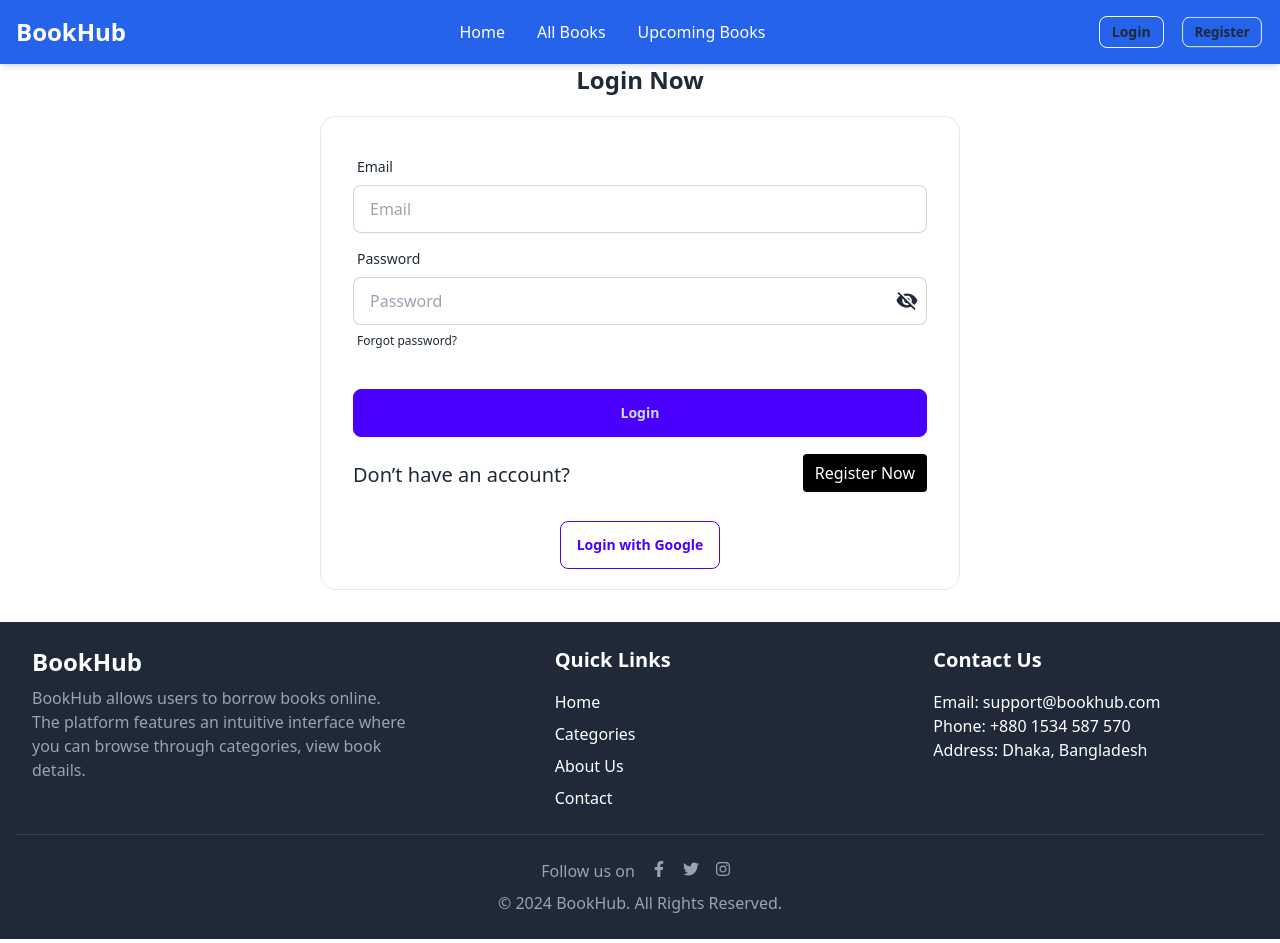
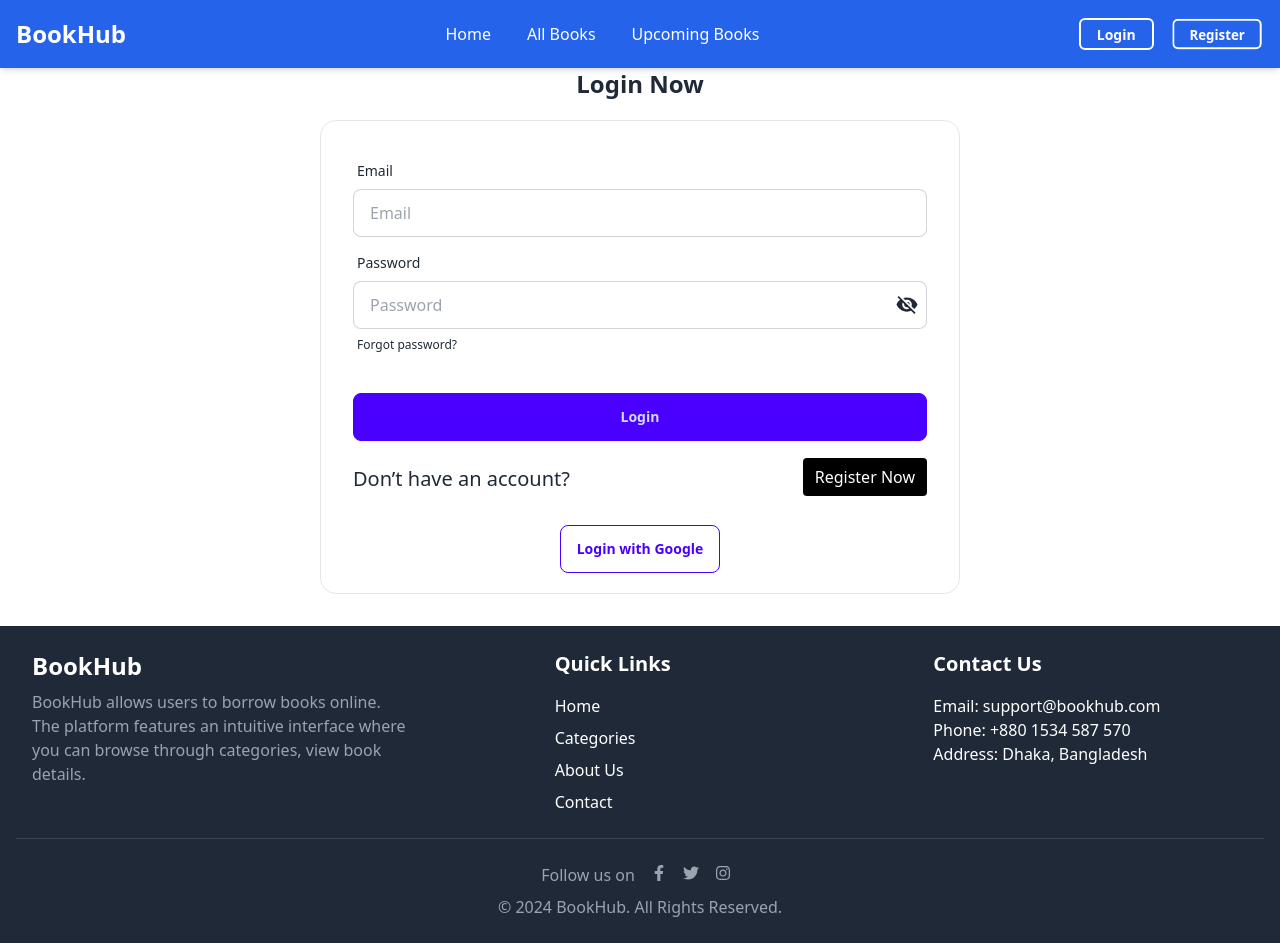
Before and after one commit to abusaleh569857/book-hub-client, a React (Vite) app: page /login in a window 1280 px wide. Built offline with nearby package versions, Linux system fonts and the light colour scheme; no server answers.

Commit message:
Replace all button to filled or outline

```diff
--- a/src/components/BookCategoryCard.jsx
+++ b/src/components/BookCategoryCard.jsx
@@ -12,7 +12,7 @@ const BookCategoryCard = ({ category }) => {
       <h3 className="text-xl font-semibold">{category}</h3>
       <Link
         to={`/category/${category.toLowerCase()}`} // Link to category page
-        className="mt-4 inline-block text-blue-600 hover:text-blue-800 "
+        className="mt-4 inline-block bg-blue-600 text-white py-2 px-6 rounded-md hover:bg-blue-800 transition duration-300"
       >
         See Books
       </Link>
--- a/src/components/NavBar.jsx
+++ b/src/components/NavBar.jsx
@@ -36,21 +36,21 @@ const Navbar = () => {
         >
           <NavLink
             to="/"
-            className="block py-2 px-4 lg:inline-block hover:text-blue-200"
+            className="block py-2 px-4 lg:inline-block hover:text-blue-200 border-2 border-transparent hover:border-white rounded-md"
             onClick={() => setMenuOpen(false)}
           >
             Home
           </NavLink>
           <NavLink
             to="/all-books"
-            className="block py-2 px-4 lg:inline-block hover:text-blue-200"
+            className="block py-2 px-4 lg:inline-block hover:text-blue-200 border-2 border-transparent hover:border-white rounded-md"
             onClick={() => setMenuOpen(false)}
           >
             All Books
           </NavLink>
           <NavLink
             to="/upcoming-books"
-            className="block py-2 px-4 lg:inline-block hover:text-blue-200"
+            className="block py-2 px-4 lg:inline-block hover:text-blue-200 border-2 border-transparent hover:border-white rounded-md"
             onClick={() => setMenuOpen(false)}
           >
             Upcoming Books
@@ -59,14 +59,14 @@ const Navbar = () => {
             <>
               <NavLink
                 to="/add-book"
-                className="block py-2 px-4 lg:inline-block hover:text-blue-200"
+                className="block py-2 px-4 lg:inline-block hover:text-blue-200 border-2 border-transparent hover:border-white rounded-md"
                 onClick={() => setMenuOpen(false)}
               >
                 Add Book
               </NavLink>
               <NavLink
                 to="/borrowed-books"
-                className="block py-2 px-4 lg:inline-block hover:text-blue-200"
+                className="block py-2 px-4 lg:inline-block hover:text-blue-200 border-2 border-transparent hover:border-white rounded-md"
                 onClick={() => setMenuOpen(false)}
               >
                 Borrowed Books
@@ -81,13 +81,13 @@ const Navbar = () => {
             <>
               <Link
                 to="/login"
-                className="btn btn-sm btn-outline border-white hover:bg-white hover:text-blue-600 mr-3 md:mr-0"
+                className="btn btn-sm btn-outline border-white hover:bg-white hover:text-blue-600 mr-3 md:mr-0 border-2 border-white text-white rounded-md py-2 px-4"
               >
                 Login
               </Link>
               <Link
                 to="/register"
-                className="hidden md:flex btn btn-sm btn-outline border-white hover:bg-white hover:text-blue-600"
+                className="hidden md:flex btn btn-sm btn-outline border-white hover:bg-white hover:text-blue-600 border-2 border-white text-white rounded-md py-2 px-4"
               >
                 Register
               </Link>
@@ -103,7 +103,7 @@ const Navbar = () => {
                 <p className="font-semibold">{user.displayName}</p>
                 <button
                   onClick={handleLogout}
-                  className="btn btn-sm btn-outline border-blue-600 text-blue-600 hover:bg-blue-600 hover:text-white mt-2"
+                  className="btn btn-sm btn-outline border-blue-600 text-blue-600 hover:bg-blue-600 hover:text-white mt-2 border-2 border-blue-600 text-blue-600 rounded-md py-2 px-4"
                 >
                   Logout
                 </button>
```
